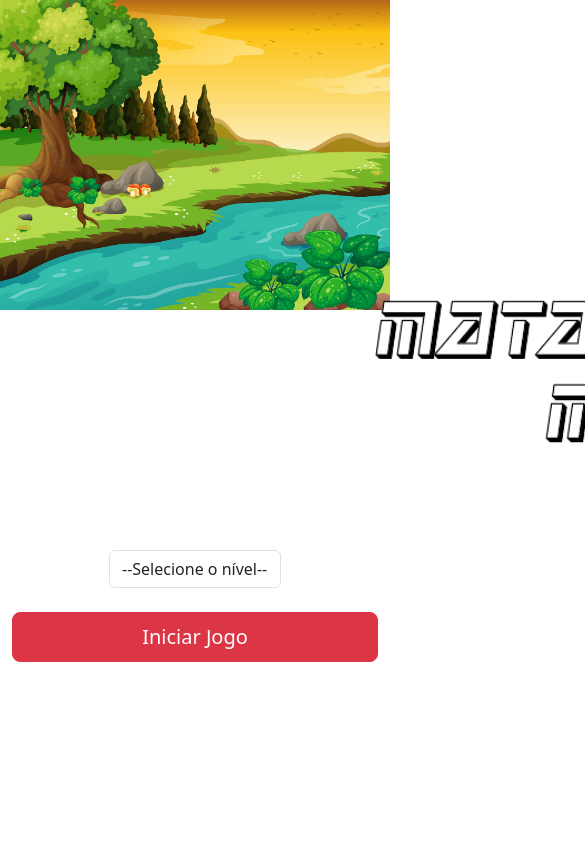
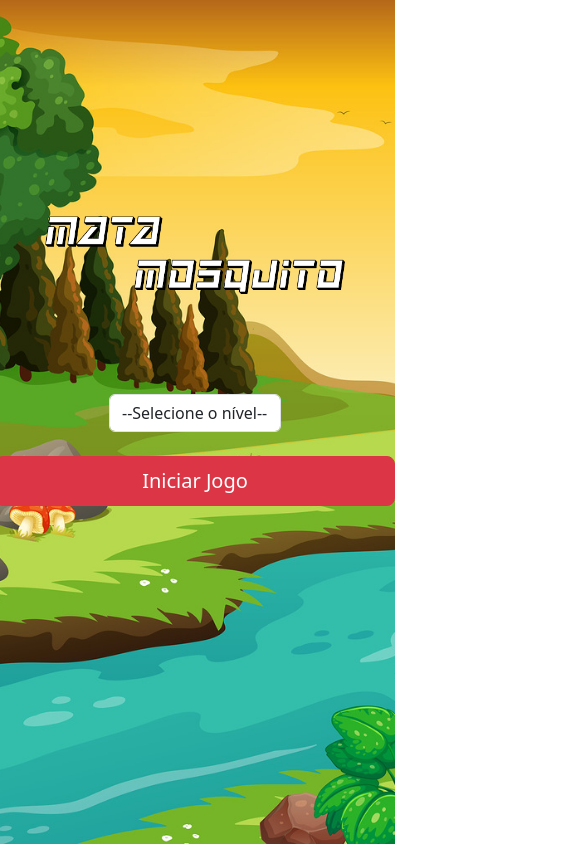
Before and after one commit to ElisIrons/JogoMataMosquito, a website: page index.html in a window 390 px wide. Shown: the top 844 px of the page, 585 px wide, since content can reach past the window. Drawn offline with nearby package versions, Linux system fonts and the light colour scheme.

Commit message:
Responsividade

```diff
--- a/estilo.css
+++ b/estilo.css
@@ -34,6 +34,11 @@ body {
   width: 100px;
   height: 100px;
   margin-left: 700px;
+}
+
+.mosquito-morto {
+  height: 100px;
+  margin-left: 600px;
 }
 
 .ladoA {
@@ -75,12 +80,87 @@ float: left;
   margin-bottom: 50px;
 }
 
-.mosquito-morto {
-    height: 300px;
-    margin-left: 900px;
-}
-
 .btn {
   width: 400px;
   height: 50px;
 }
+
+@media screen and (max-width: 1250px) {
+  body {
+    background-size: cover;
+    background-position: center;
+    min-height: 100vh;
+    overflow: hidden;
+    position: relative;
+  }
+
+  body::before {
+    display: none;
+  }
+
+  .container {
+    width: 90%;
+    height: auto;
+    padding: 1rem;
+    border-radius: 16px;
+    text-align: center;
+    margin: 0 auto;
+  }
+
+  .mosquito {
+    width: 50px;
+    height: 50px;
+  }
+
+  header {
+    flex-direction: column;
+    align-items: center;
+  }
+
+  .cronometro,
+  .nivel {
+    font-size: 20px;
+    margin: 10px 5px;
+  }
+
+  #campo-jogo {
+    width: 100%;
+    height: calc(100vh - 150px);
+    position: relative;
+    z-index: 1;
+  }
+
+  .container img {
+    width: 100%;
+    max-width: 300px;
+    height: auto;
+    display: block;
+    margin: 0 auto;
+    position: relative;
+    z-index: 1;
+  }
+
+  .inicio {
+    display: flex;
+    justify-content: center;
+    align-items: center;
+    width: 100%;
+    height: auto;
+    margin-top: 200px;
+    margin-left: 0;
+  }
+
+  .col {
+    display: flex;
+    align-items: center;
+    justify-content: center;
+    margin: 0;
+    padding: 0;
+  }
+  .row {
+    display: flex;
+    justify-content: center;
+    margin: 0;
+    padding: 0;
+  }
+}
--- a/index.html
+++ b/index.html
@@ -3,26 +3,29 @@
   <head>
     <title></title>
     <meta charset="UTF-8" />
-        <link href="https://cdn.jsdelivr.net/npm/bootstrap@5.3.2/dist/css/bootstrap.min.css" rel="stylesheet" integrity="sha384-T3c6CoIi6uLrA9TneNEoa7RxnatzjcDSCmG1MXxSR1GAsXEV/Dwwykc2MPK8M2HN" crossorigin="anonymous">
+    <link
+      href="https://cdn.jsdelivr.net/npm/bootstrap@5.3.2/dist/css/bootstrap.min.css"
+      rel="stylesheet"
+      integrity="sha384-T3c6CoIi6uLrA9TneNEoa7RxnatzjcDSCmG1MXxSR1GAsXEV/Dwwykc2MPK8M2HN"
+      crossorigin="anonymous"
+    />
     <link rel="stylesheet" href="estilo.css" />
 
     <script>
       function iniciarJogo() {
-                var nivel = document.getElementById ('nivel').value
+        var nivel = document.getElementById("nivel").value;
 
-                if(nivel === '') {
-                    alert('Selecione um nível para iniciar o jogo')
-                    return false
+        if (nivel === "") {
+          alert("Selecione um nível para iniciar o jogo");
+          return false;
         }
 
-                    window.location.href = "app.html?" + nivel
+        window.location.href = "app.html?" + nivel;
       }
-
     </script>
   </head>
   <body>
     <div class="container">
-
       <div class="row">
         <div class="col">
           <div class="d-flex justify-content-center inicio">
@@ -49,11 +52,16 @@
       <div class="row">
         <div class="col">
           <div class="d-flex justify-content-center">
-                    <button type="button" class="btn btn-danger btn-lg" onclick="iniciarJogo()">Iniciar Jogo</button>
+            <button
+              type="button"
+              class="btn btn-danger btn-lg"
+              onclick="iniciarJogo()"
+            >
+              Iniciar Jogo
+            </button>
           </div>
         </div>
       </div>
-
     </div>
   </body>
 </html>
```
Lines whose indentation alone changed are shown as unchanged.
